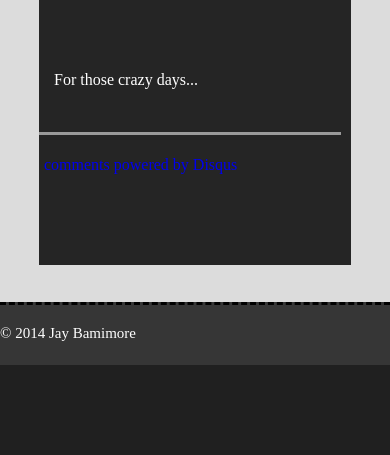
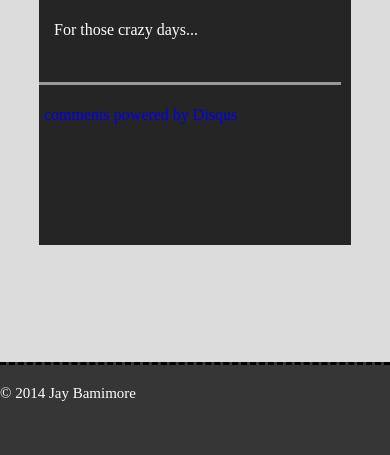
Before and after one commit to Jaytex/jaybamimore.com, a web app: file music.html in a window 390 px wide. Shown: the part 2056-2511 px from the top of the page. Before the commit the page ends 2421 px from the top, so only its background shows below. Run offline with its HTML, style and script files only (its server is not run), Linux system fonts and the light colour scheme; some libraries are stand-ins or nearby versions; some web fonts are replaced.

Commit message:
increased footer size, added push to music

```diff
--- a/css/jstyle.css
+++ b/css/jstyle.css
@@ -177,7 +177,7 @@ body.wider #content{
 
  #footer {
   width: 100%;
-  height:60px;
+  height:90px;
   background-color: rgb(54, 54, 54);
   border-top: dashed;
   bottom: 0;
@@ -333,7 +333,7 @@ body.wider #content{
   }
 
 .push {
-  height:80px;
+  height:110px;
 }
 
 #prison{
@@ -464,7 +464,7 @@ p {
 
 #footer {
 width:100%;
-height:180px;
+height:200px;
 background-color: rgba(1, 1, 1, 0.9);
 border-top: dashed;
 bottom: 0;
--- a/music.html
+++ b/music.html
@@ -72,7 +72,7 @@
 
     <div id="content"><div class="push"></div>
 
-    <div class="push"></div>
+
 
       <div id="music-chart">
          <!-- <div id="individualPost" class="individual_audio">
@@ -148,7 +148,7 @@
       </div>
 
   </div>
-
+  <div class="push"></div>
   <div id="footer"> <p> &copy 2014 <a href="home.html"> Jay Bamimore </a> </p> </div>
 
 
```
